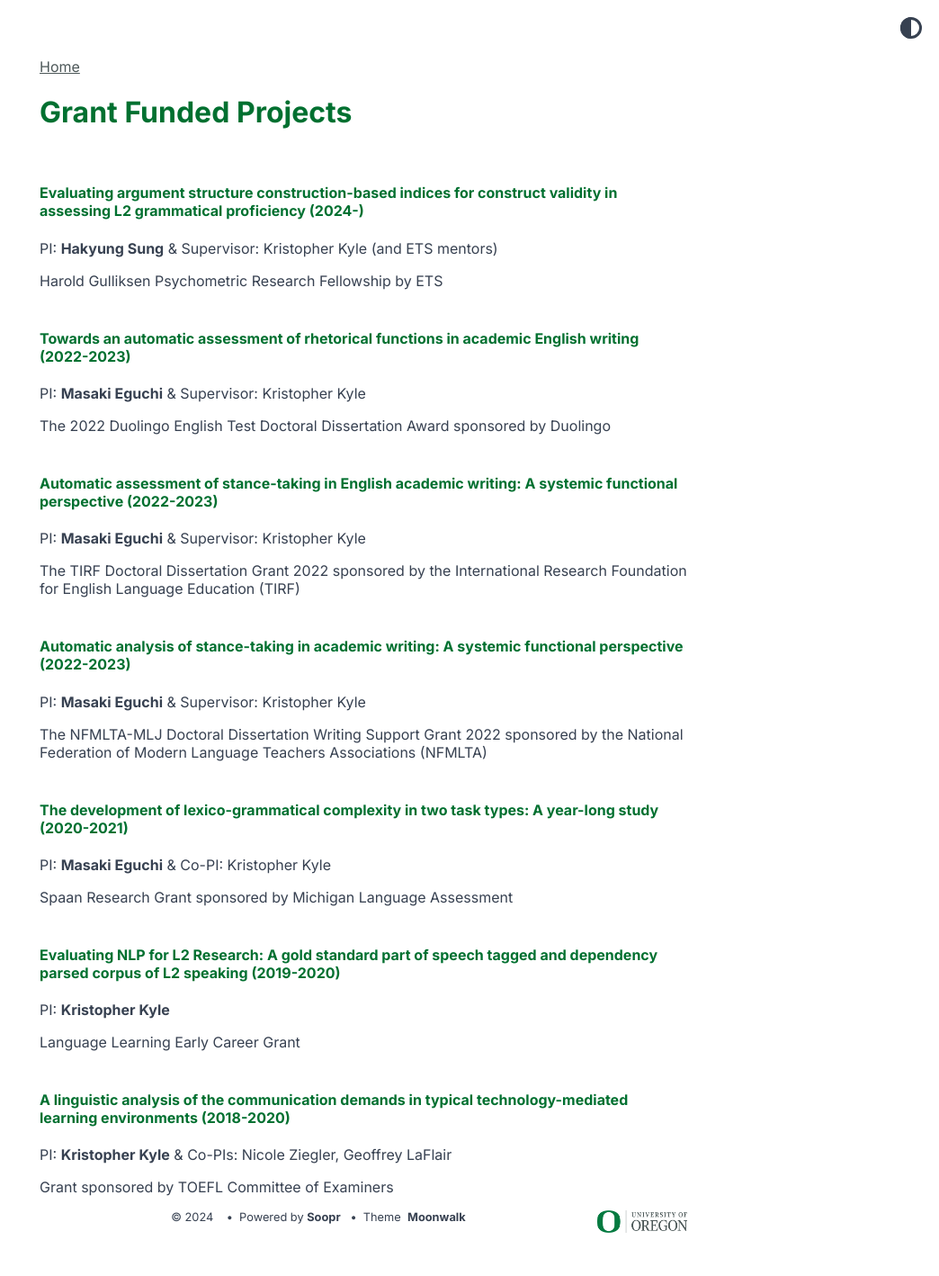
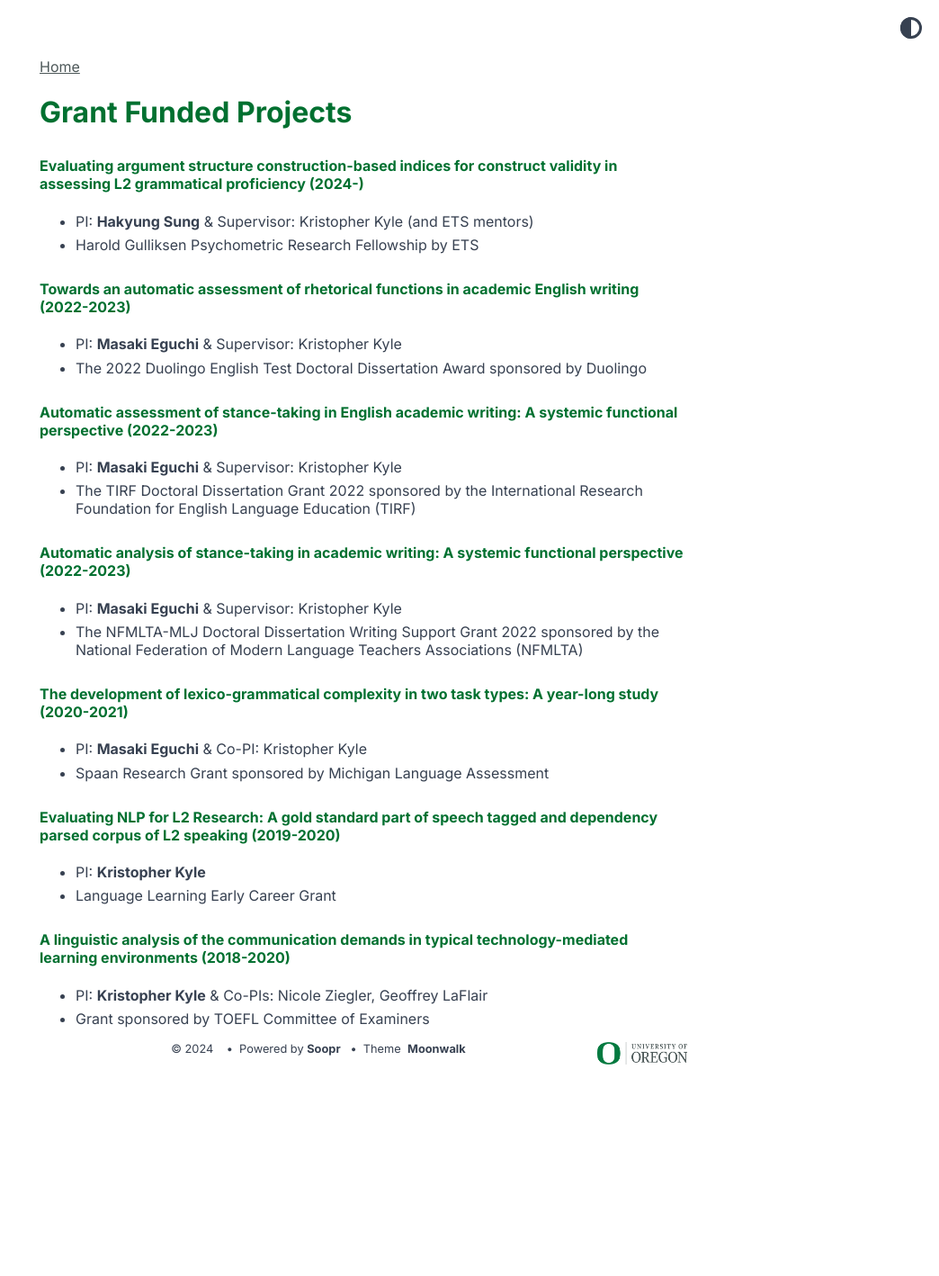
Before and after one commit to LCR-ADS-Lab/LCR-ADS-Home, a Jekyll site: the page built from docs/Grant Funded Projects.md, in a window 1280 px wide. Shown: the whole page at 90% size, without its empty margins (236-1280 px from the left). Built offline with Jekyll 4.4.1, drawn with Linux system fonts in a browser that asks for light colours; after the commit the page ends 1231 px from its top, so only the background shows below that.

Commit message:
Update Grant Funded Projects.md

```diff
--- a/docs/Grant Funded Projects.md
+++ b/docs/Grant Funded Projects.md
@@ -3,30 +3,44 @@ layout: post
 title: Grant Funded Projects
 ---
 
-<h4 style="padding-top: 60px;">Evaluating argument structure construction-based indices for construct validity in assessing L2 grammatical proficiency (2024-)</h4>
-<p>PI: <strong>Hakyung Sung</strong> & Supervisor: Kristopher Kyle (and ETS mentors)</p>
-<p>Harold Gulliksen Psychometric Research Fellowship by ETS</p>
+<h4 style="padding-top: 30px;">Evaluating argument structure construction-based indices for construct validity in assessing L2 grammatical proficiency (2024-)</h4>
+<ul>
+  <li>PI: <strong>Hakyung Sung</strong> & Supervisor: Kristopher Kyle (and ETS mentors)</li>
+  <li>Harold Gulliksen Psychometric Research Fellowship by ETS</li>
+</ul>
 
-<h4 style="padding-top: 20px;">Towards an automatic assessment of rhetorical functions in academic English writing (2022-2023)</h4>
-<p>PI: <strong>Masaki Eguchi</strong> & Supervisor: Kristopher Kyle</p>
-<p>The 2022 Duolingo English Test Doctoral Dissertation Award sponsored by Duolingo</p>
+<h4 style="padding-top: 5px;">Towards an automatic assessment of rhetorical functions in academic English writing (2022-2023)</h4>
+<ul>
+  <li>PI: <strong>Masaki Eguchi</strong> & Supervisor: Kristopher Kyle</li>
+  <li>The 2022 Duolingo English Test Doctoral Dissertation Award sponsored by Duolingo</li>
+</ul>
 
-<h4 style="padding-top: 20px;">Automatic assessment of stance-taking in English academic writing: A systemic functional perspective (2022-2023)</h4>
-<p>PI: <strong>Masaki Eguchi</strong> & Supervisor: Kristopher Kyle</p>
-<p>The TIRF Doctoral Dissertation Grant 2022 sponsored by the International Research Foundation for English Language Education (TIRF)</p>
+<h4 style="padding-top: 5px;">Automatic assessment of stance-taking in English academic writing: A systemic functional perspective (2022-2023)</h4>
+<ul>
+  <li>PI: <strong>Masaki Eguchi</strong> & Supervisor: Kristopher Kyle</li>
+  <li>The TIRF Doctoral Dissertation Grant 2022 sponsored by the International Research Foundation for English Language Education (TIRF)</li>
+</ul>
 
-<h4 style="padding-top: 20px;">Automatic analysis of stance-taking in academic writing: A systemic functional perspective (2022-2023)</h4>
-<p>PI: <strong>Masaki Eguchi</strong> & Supervisor: Kristopher Kyle</p>
-<p>The NFMLTA-MLJ Doctoral Dissertation Writing Support Grant 2022 sponsored by the National Federation of Modern Language Teachers Associations (NFMLTA)</p>
+<h4 style="padding-top: 5px;">Automatic analysis of stance-taking in academic writing: A systemic functional perspective (2022-2023)</h4>
+<ul>
+  <li>PI: <strong>Masaki Eguchi</strong> & Supervisor: Kristopher Kyle</li>
+  <li>The NFMLTA-MLJ Doctoral Dissertation Writing Support Grant 2022 sponsored by the National Federation of Modern Language Teachers Associations (NFMLTA)</li>
+</ul>
 
-<h4 style="padding-top: 20px;">The development of lexico-grammatical complexity in two task types: A year-long study (2020-2021)</h4>
-<p>PI: <strong>Masaki Eguchi</strong> & Co-PI: Kristopher Kyle</p>
-<p>Spaan Research Grant sponsored by Michigan Language Assessment</p>
+<h4 style="padding-top: 5px;">The development of lexico-grammatical complexity in two task types: A year-long study (2020-2021)</h4>
+<ul>
+  <li>PI: <strong>Masaki Eguchi</strong> & Co-PI: Kristopher Kyle</li>
+  <li>Spaan Research Grant sponsored by Michigan Language Assessment</li>
+</ul>
 
-<h4 style="padding-top: 20px;">Evaluating NLP for L2 Research: A gold standard part of speech tagged and dependency parsed corpus of L2 speaking (2019-2020)</h4>
-<p>PI: <strong>Kristopher Kyle</strong></p>
-<p>Language Learning Early Career Grant</p>
+<h4 style="padding-top: 5px;">Evaluating NLP for L2 Research: A gold standard part of speech tagged and dependency parsed corpus of L2 speaking (2019-2020)</h4>
+<ul>
+  <li>PI: <strong>Kristopher Kyle</strong></li>
+  <li>Language Learning Early Career Grant</li>
+</ul>
 
-<h4 style="padding-top: 20px;">A linguistic analysis of the communication demands in typical technology-mediated learning environments (2018-2020)</h4>
-<p>PI: <strong>Kristopher Kyle</strong> & Co-PIs: Nicole Ziegler, Geoffrey LaFlair</p>
-<p>Grant sponsored by TOEFL Committee of Examiners</p>
+<h4 style="padding-top: 5px;">A linguistic analysis of the communication demands in typical technology-mediated learning environments (2018-2020)</h4>
+<ul>
+  <li>PI: <strong>Kristopher Kyle</strong> & Co-PIs: Nicole Ziegler, Geoffrey LaFlair</li>
+  <li>Grant sponsored by TOEFL Committee of Examiners</li>
+</ul>
```
